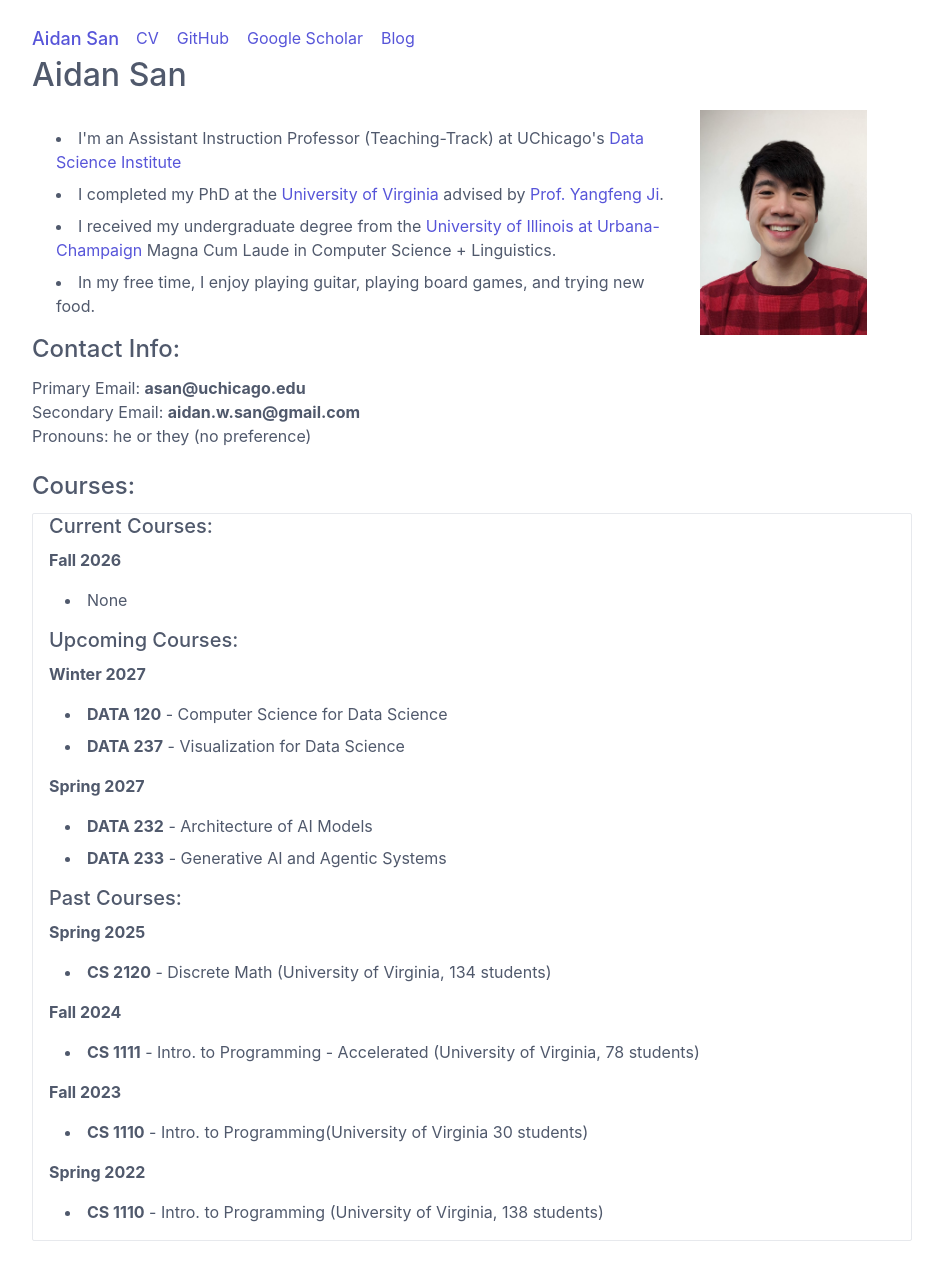
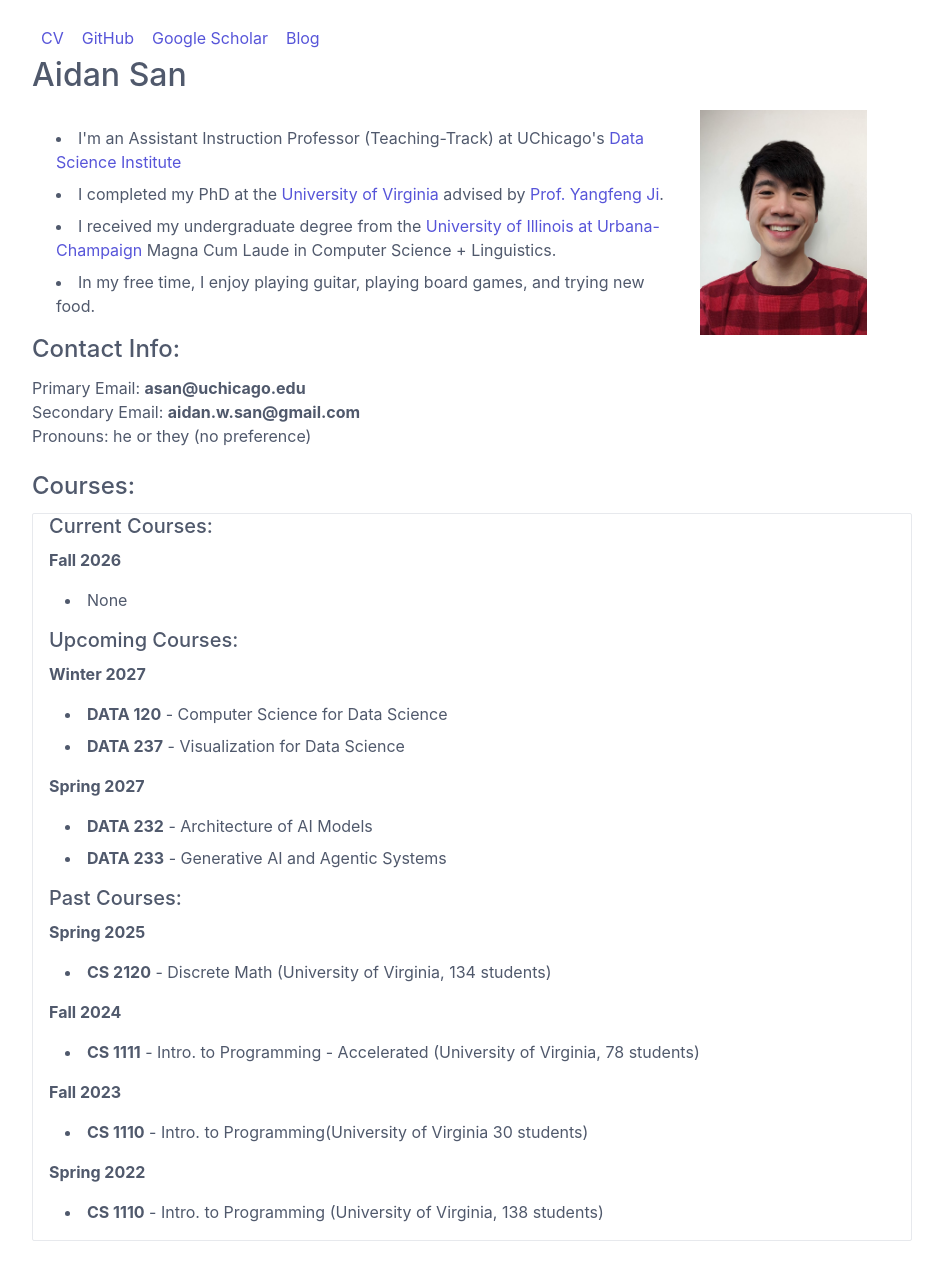
Before and after one commit to aidansan/aidansan.github.io, a Jekyll site: the page built from index.html, in a window 1280 px wide. Shown: the whole page, without its empty margins (168-1111 px from the left). Built offline with Jekyll 4.4.1, drawn with Linux system fonts in a browser that asks for light colours.

Commit message:
Update navigation.html

```diff
--- a/_includes/navigation.html
+++ b/_includes/navigation.html
@@ -1,6 +1,5 @@
 <header class="navbar">
   <section class="navbar-section">
-    <a href="{% link index.html %}" class="navbar-brand mr-2">Aidan San</a>
     <a href="https://drive.google.com/file/d/1WQQ2j7VaBhDqnPUEUSIZ2uppC6rTIWHs/view?usp=sharing" class="btn btn-link">CV</a>
     <a href="https://github.com/aidansan" class="btn btn-link">GitHub</a>
     <a href="https://scholar.google.com/citations?hl=en&user=atZI-McAAAAJ" class="btn btn-link">Google Scholar</a>
```
